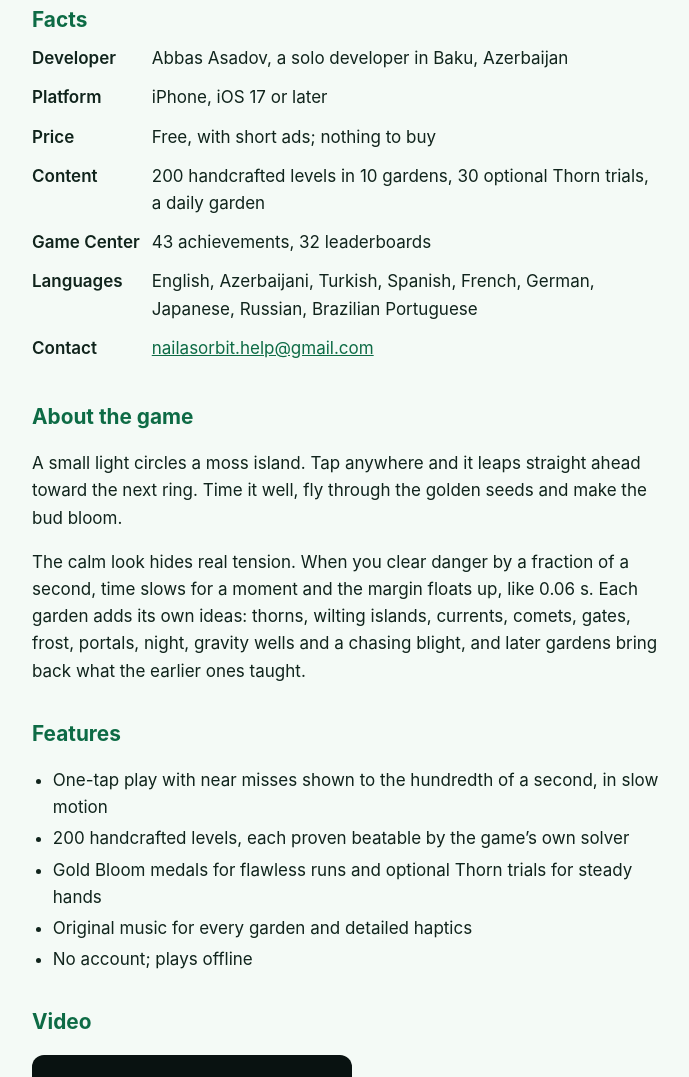
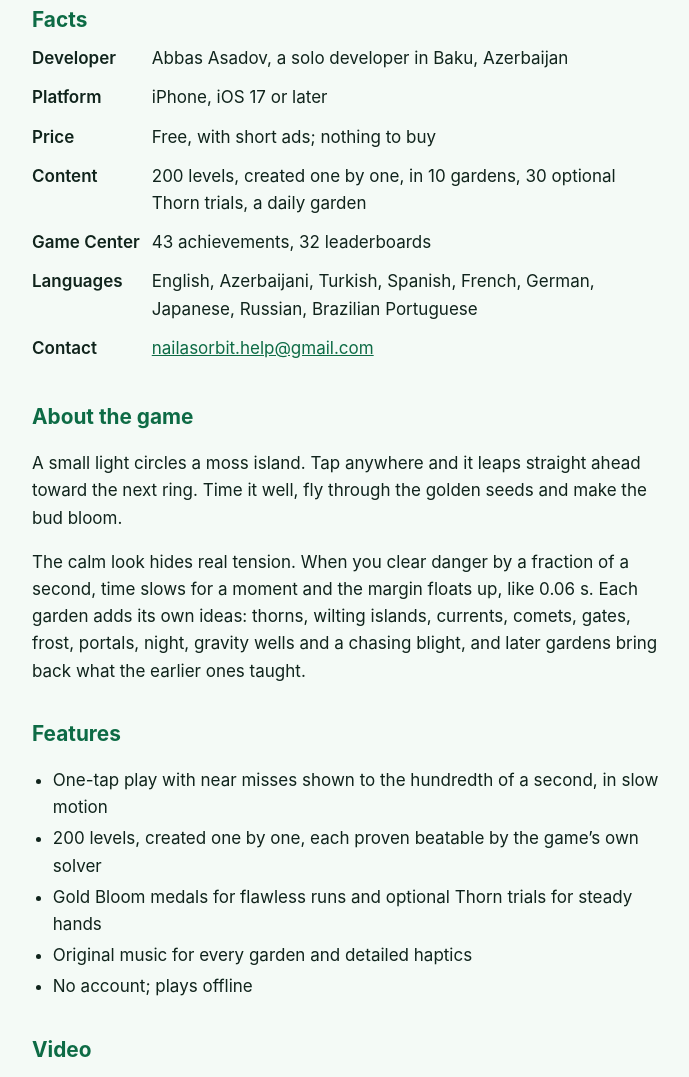
Before and after one commit to abbasasadov1-coder/abbasasadov1-coder.github.io, a plain HTML site: page press/index.html in a window 1280 px wide. Shown: the part 319-1396 px from the top of the page, without its empty margins (292-981 px from the left). Drawn offline with Linux system fonts and the light colour scheme; grey boxes are pictures that could not be loaded.

Commit message:
Press kit: levels are created one by one
Co-Authored-By: Claude Opus 5.5 <noreply@anthropic.com>

```diff
--- a/press/index.html
+++ b/press/index.html
@@ -32,7 +32,7 @@ th{font-weight:600;white-space:nowrap}
 <tr><th scope="row">Developer</th><td>Abbas Asadov, a solo developer in Baku, Azerbaijan</td></tr>
 <tr><th scope="row">Platform</th><td>iPhone, iOS 17 or later</td></tr>
 <tr><th scope="row">Price</th><td>Free, with short ads; nothing to buy</td></tr>
-<tr><th scope="row">Content</th><td>200 handcrafted levels in 10 gardens, 30 optional Thorn trials, a daily garden</td></tr>
+<tr><th scope="row">Content</th><td>200 levels, created one by one, in 10 gardens, 30 optional Thorn trials, a daily garden</td></tr>
 <tr><th scope="row">Game Center</th><td>43 achievements, 32 leaderboards</td></tr>
 <tr><th scope="row">Languages</th><td>English, Azerbaijani, Turkish, Spanish, French, German, Japanese, Russian, Brazilian Portuguese</td></tr>
 <tr><th scope="row">Contact</th><td><a href="mailto:nailasorbit.help@gmail.com">nailasorbit.help@gmail.com</a></td></tr>
@@ -45,7 +45,7 @@ th{font-weight:600;white-space:nowrap}
 <h2>Features</h2>
 <ul>
 <li>One-tap play with near misses shown to the hundredth of a second, in slow motion</li>
-<li>200 handcrafted levels, each proven beatable by the game’s own solver</li>
+<li>200 levels, created one by one, each proven beatable by the game’s own solver</li>
 <li>Gold Bloom medals for flawless runs and optional Thorn trials for steady hands</li>
 <li>Original music for every garden and detailed haptics</li>
 <li>No account; plays offline</li>
```
